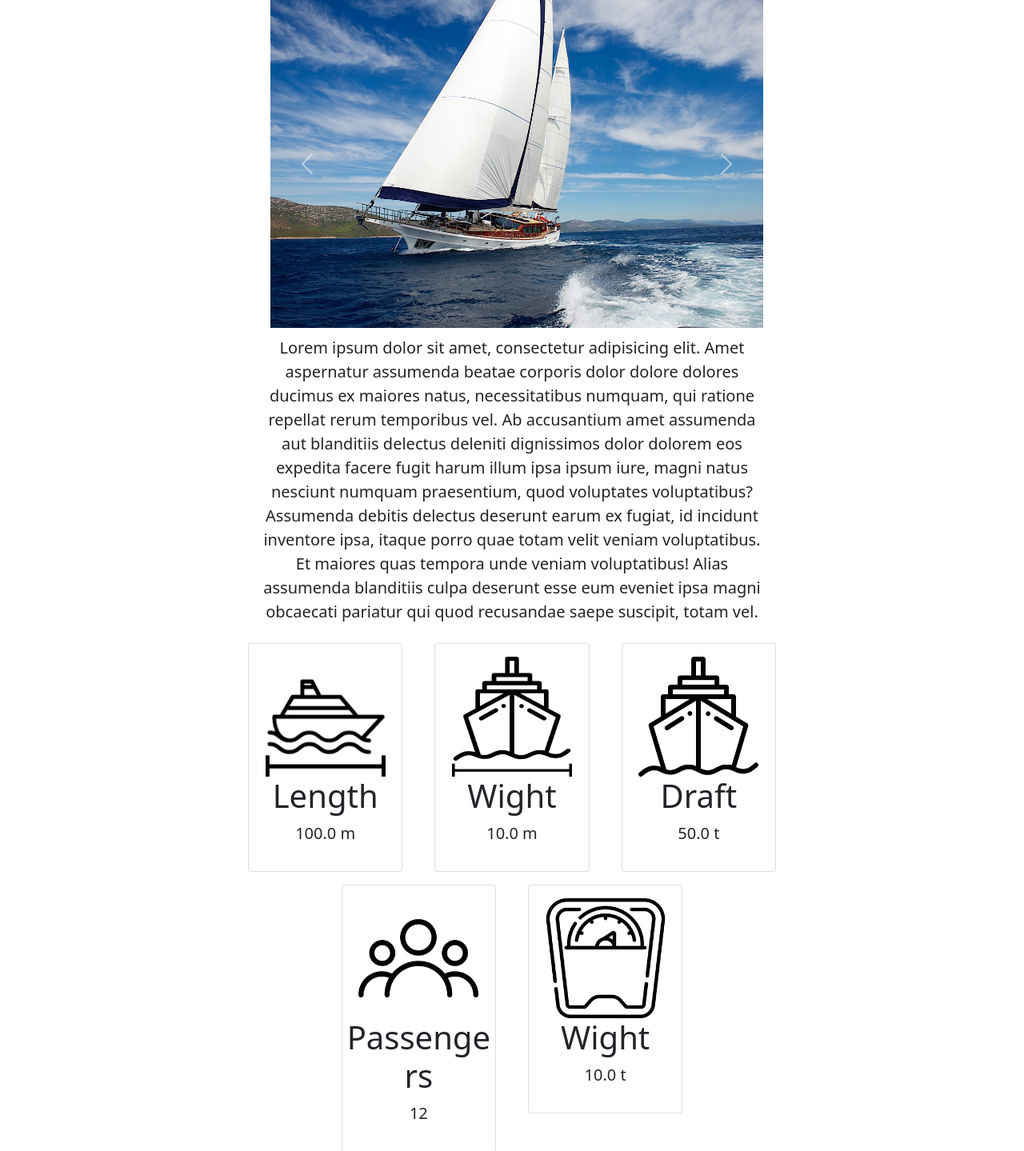
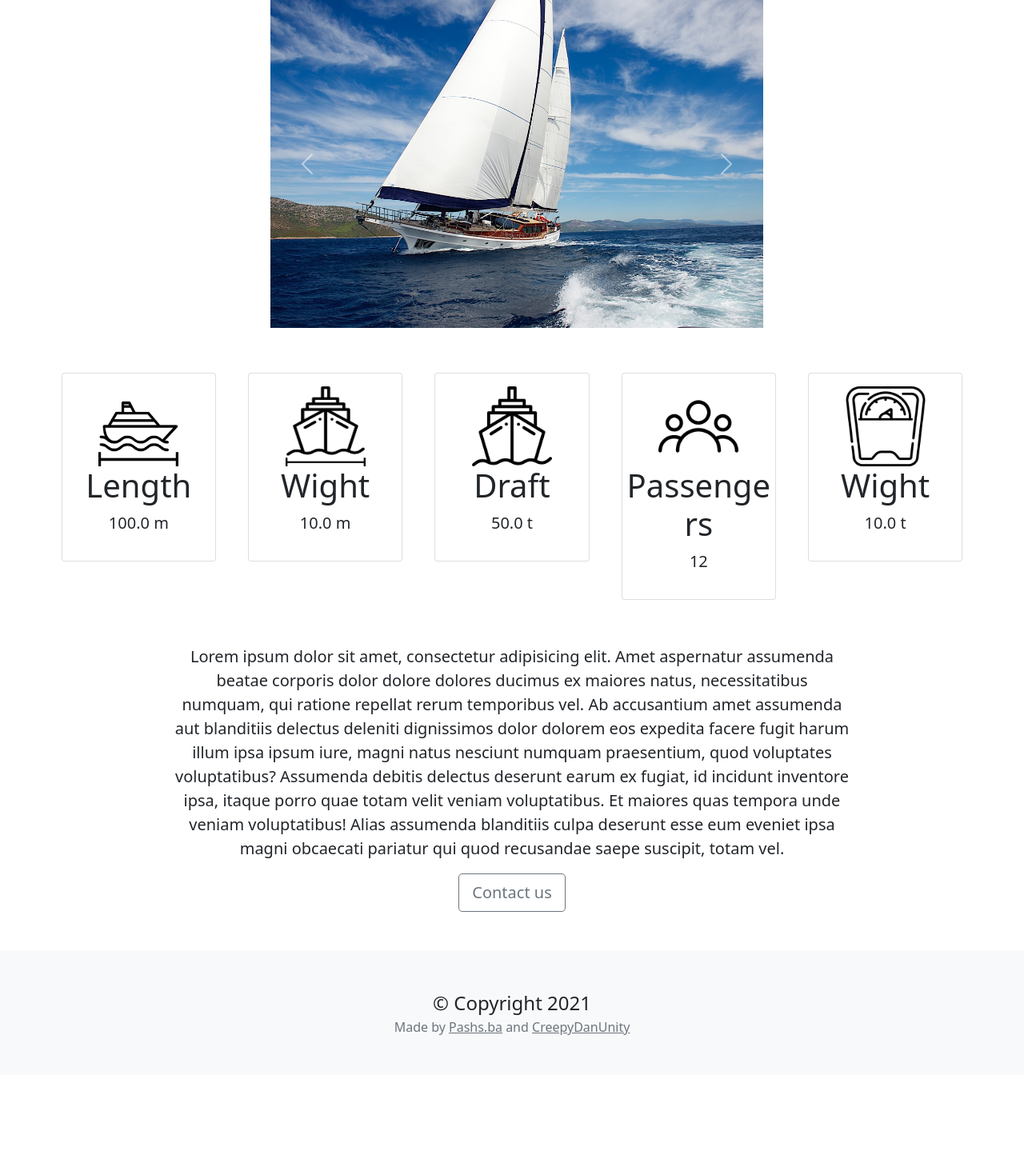
Before and after one commit to Pashs-ba/normalny_site, a Django app: page /products/1 in a window 1280 px wide. Shown: the part 197-1636 px from the top of the page at 80% size. After the commit the page ends 1491 px from the top, so only its background shows below. Run offline with Django 3.2, Linux system fonts and the light colour scheme; data comes from the database, SQL or seed files in the repository; some libraries are stand-ins or nearby versions.

Commit message:
some improvements

```diff
--- a/products/templates/product.html
+++ b/products/templates/product.html
@@ -24,16 +24,11 @@
             </div>
         </div>
     </div>
-    <div class="row justify-content-center" style="margin-top: 10px">
-        <div class="col-md-6 text-center fs-5">
-            <p>{{ product.description }}</p>
-        </div>
-    </div>
-    <div class="row justify-content-center" >
+    <div class="row justify-content-center my-5" >
         <div class="col-md-2 mx-2 my-2">
             <div class="card d-flex justify-content-center text-center py-3">
                 <div>
-                    <img src="{% static 'products/boat.png' %}" alt="" class="" height="150" width="150">
+                    <img src="{% static 'products/boat.png' %}" alt="" class="" height="100" width="100">
                 </div>
                 <h5 class="display-6">Length</h5>
                 <p class="fs-5">{{ product.length }} m</p>
@@ -42,7 +37,7 @@
         <div class="col-md-2 mx-2 my-2">
             <div class="card d-flex justify-content-center text-center py-3">
                 <div>
-                    <img src="{% static 'products/cruise.png' %}" alt="" class="" height="150" width="150">
+                    <img src="{% static 'products/cruise.png' %}" alt="" class="" height="100" width="100">
                 </div>
                 <h5 class="display-6">Wight</h5>
                 <p class="fs-5">{{ product.width }} m</p>
@@ -51,32 +46,43 @@
         <div class="col-md-2 mx-2 my-2">
             <div class="card d-flex justify-content-center text-center py-3">
                 <div>
-                    <img src="{% static 'products/disp.png' %}" alt="" class="" height="150" width="150">
+                    <img src="{% static 'products/disp.png' %}" alt="" class="" height="100" width="100">
                 </div>
                 <h5 class="display-6">Draft<br></h5>
                 <p class="fs-5">{{ product.displacement }} t</p>
             </div>
         </div>
-
-    </div>
-    <div class="row justify-content-center" >
         <div class="col-md-2 mx-2 my-2">
             <div class="card d-flex justify-content-center text-center py-3">
                 <div>
-                    <img src="{% static 'products/user.png' %}" alt="" class="" height="150" width="150">
+                    <img src="{% static 'products/user.png' %}" alt="" class="" height="100" width="100">
                 </div>
                 <h5 class="display-6">Passengers</h5>
                 <p class="fs-5">{{ product.passengers }}</p>
             </div>
         </div>
-        <div class="col-md-2 mx-2 my-2">
+    <div class="col-md-2 mx-2 my-2">
             <div class="card d-flex justify-content-center text-center py-3">
                 <div>
-                    <img src="{% static 'products/weight-scale.png' %}" alt="" class="" height="150" width="150">
+                    <img src="{% static 'products/weight-scale.png' %}" alt="" class="" height="100" width="100">
                 </div>
                 <h5 class="display-6">Wight</h5>
                 <p class="fs-5">{{ product.width }} t</p>
             </div>
         </div>
     </div>
+    <div class="row justify-content-center" >
+
+
+    </div>
+
+    <div class="row justify-content-center">
+        <div class="col-md-8 text-center fs-5">
+            <p>{{ product.description }}</p>
+        </div>
+    </div>
+    <div class="text-center mb-5">
+        <a class="btn btn-lg btn-outline-secondary" href="{% url 'homepage' %}#contacts" style="">Contact us</a>
+    </div>
+
 {% endblock %}
```
